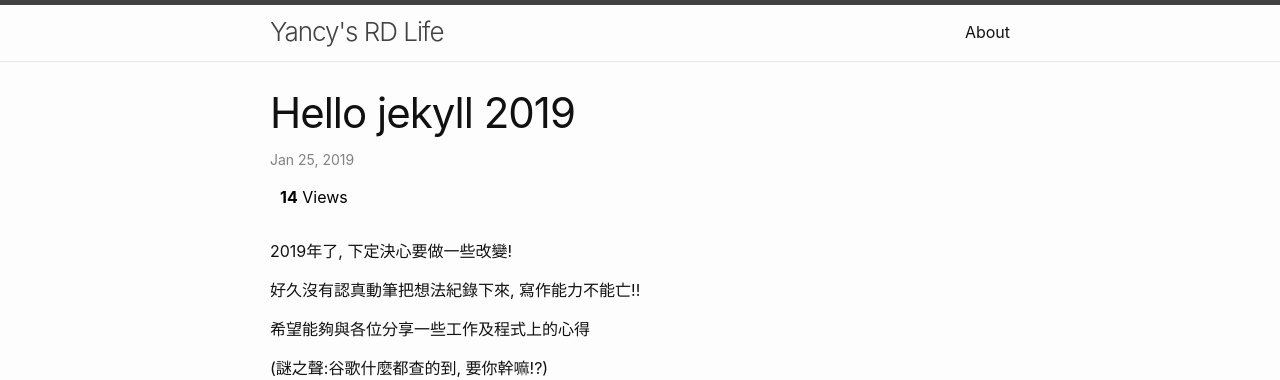
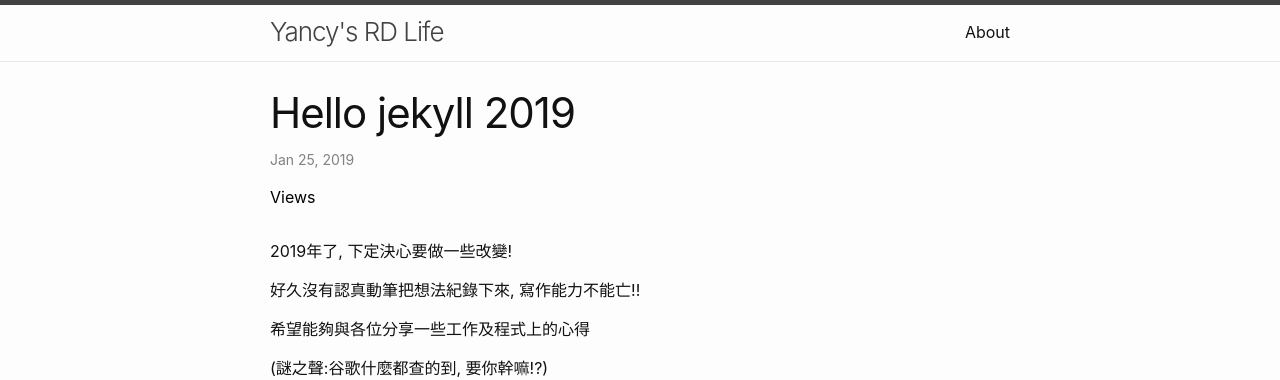
Before and after one commit to t6847kimo/blog, a Jekyll site: the page built from _posts/2019-01-25-Hello Jekyll 2019.md, in a window 1280 px wide and 900 px high. Shown: the top 380 px of the window. Built offline with Jekyll 4.4.1, drawn with Linux system fonts in a browser that asks for light colours; nearby versions of some CDN libraries; comment, search, counter and statistics services are not loaded.

Commit message:
Update post.html

```diff
--- a/_layouts/post.html
+++ b/_layouts/post.html
@@ -16,7 +16,7 @@ layout: default
     {% if site.leancloud.enable %}
       <div class="view-count-section" >
         <span id="{{ page.url }}" class="leancloud_visitors" data-flag-title="{{ page.title }}">
-          <span class="leancloud-visitors-count" style="margin-left:10px; font-weight:bold; color:black;">14</span>
+          <span class="leancloud-visitors-count" style="font-weight:bold; color:black;"></span>
 				  <span class="post-meta-item-text" style="color:black;"> Views </span>
         </span>
       </div>
```
